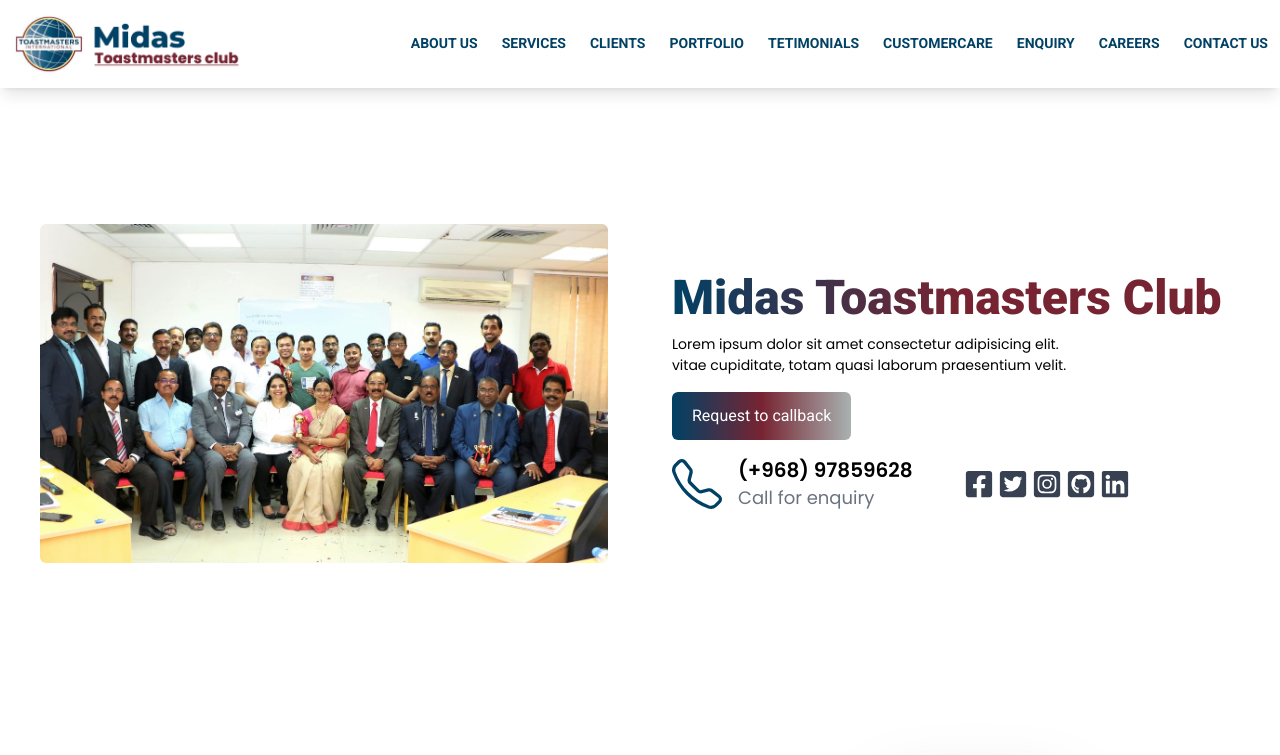
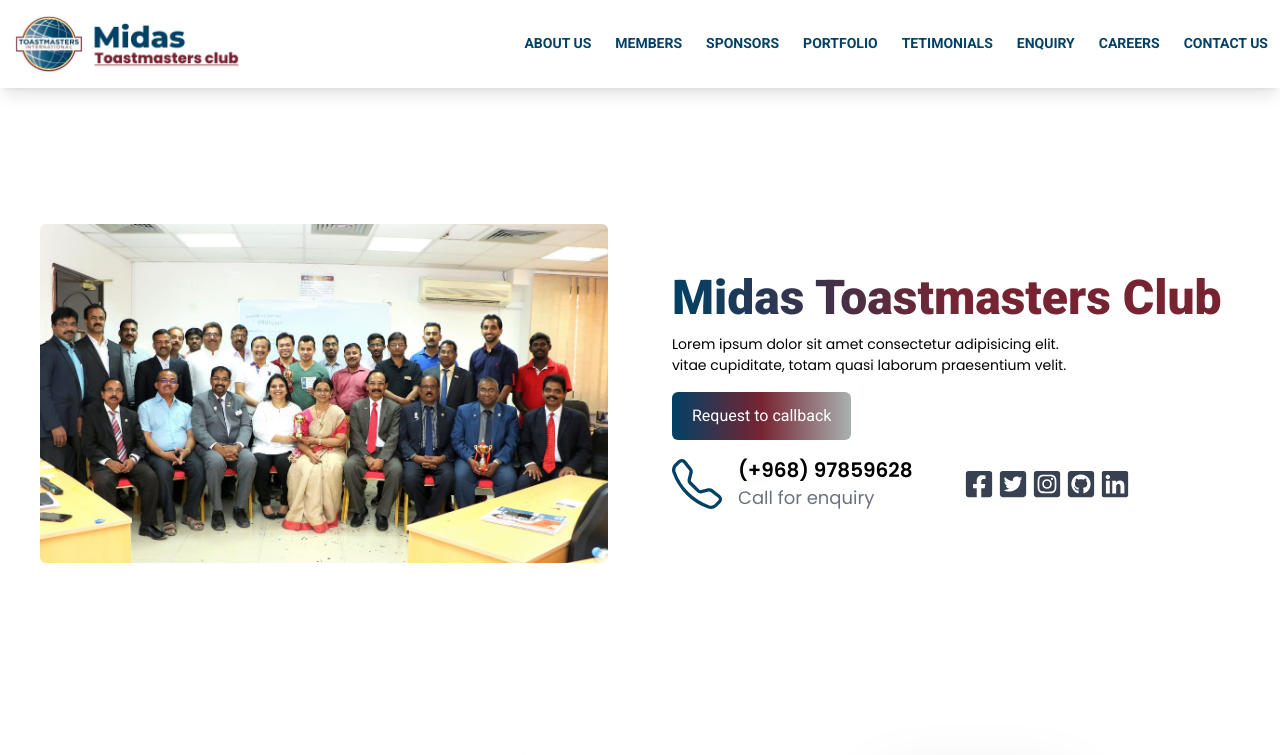
Before and after one commit to noorjsdivs/midastmi, a React (Create React App) app: page / in a window 1280 px wide. Shown: the top 755 px of the page. Built offline with nearby package versions, Linux system fonts and the light colour scheme.

Commit message:
header updated

```diff
--- a/src/constants/index.js
+++ b/src/constants/index.js
@@ -4,11 +4,10 @@ export const headerData = [
     title: "about us",
     link: "/about",
   },
-  { id: 1002, title: "services", link: "/services" },
-  { id: 1003, title: "clients", link: "/clients" },
+  { id: 1002, title: "members", link: "/members" },
+  { id: 1003, title: "sponsors", link: "/sponsors" },
   { id: 1004, title: "portfolio", link: "/portfolio" },
   { id: 1005, title: "tetimonials", link: "/testmonials" },
-  { id: 1006, title: "customercare", link: "/customercare" },
   { id: 1007, title: "enquiry", link: "/enquiry" },
   { id: 1008, title: "careers", link: "/careers" },
   { id: 1009, title: "contact us", link: "/contactus" },
```
